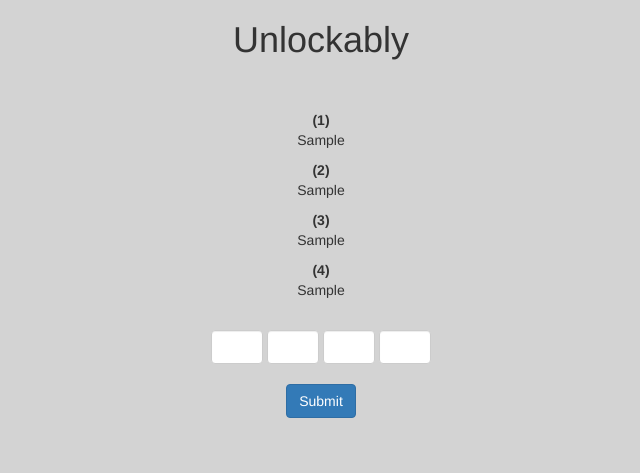
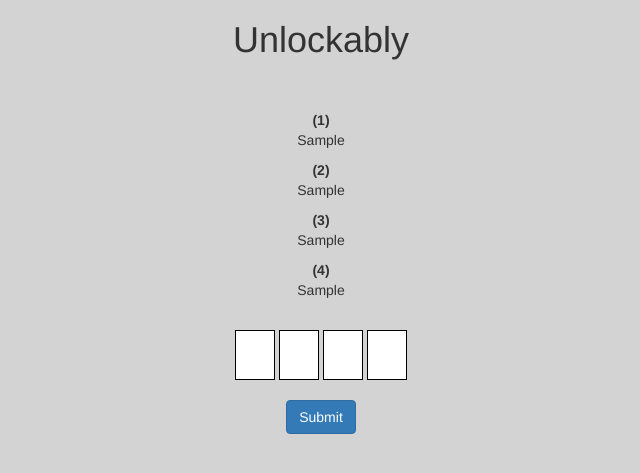
Before and after one commit to nheisler/unlockable, a Flask app: template templates/game_page.html in a window 1280 px wide. Shown: the top 473 px of the page, without its empty margins (319-959 px from the left). Run offline with Flask 2, Linux system fonts and the light colour scheme; the template is opened without the code that fills it: most values are stand-ins (such as "Sample title", 1, 10 or a date in 2020); parts of the project's set-up code (start-up, migrations or seed data) failed here and were passed over; some libraries are stand-ins or nearby versions.

Commit message:
Updated ui

```diff
--- a/index.py
+++ b/index.py
@@ -17,7 +17,6 @@ def setData():
     df = pandas.json_normalize(at.get('Clues')['records'])
     df = df[['fields.Value', 'fields.Hint']]
     df = df.rename(columns={"fields.Value": "value", "fields.Hint": "clue"})
-    print(df)
 
     index1 = random.randint(0, (len(df.index) - 1))
     index2 = random.randint(0, (len(df.index) - 1))
--- a/static/style.css
+++ b/static/style.css
@@ -0,0 +1,7 @@
+form#ios input[type=password]{
+    height: 50px;
+    width: 40px;
+    text-align: center;
+    font-size: 2em;
+    border: 1px solid #000;
+  }
--- a/templates/game_page.html
+++ b/templates/game_page.html
@@ -3,6 +3,7 @@
 <head>
     <meta charset="utf-8">
     <meta name="viewport" content="width=device-width, initial-scale=1">
+    <link rel="stylesheet" href="../static/style.css">
     <link rel="stylesheet" href="https://maxcdn.bootstrapcdn.com/bootstrap/3.4.1/css/bootstrap.min.css">
     <script src="https://ajax.googleapis.com/ajax/libs/jquery/3.6.0/jquery.min.js"></script>
     <script src="https://maxcdn.bootstrapcdn.com/bootstrap/3.4.1/js/bootstrap.min.js"></script>
@@ -25,12 +26,12 @@
   <p>{{ hint4 }}</p>
   </br>
 
-  <form autocomplete="off" class="form-inline" method="POST" action = "{{ url_for('solution_page') }}">
+  <form id="ios" autocomplete="off" method="POST" action = "{{ url_for('solution_page') }}">
         <input autocomplete="false" name="hidden" type="text" style="display:none;">
-        <input type="text" id="answer1" name="answer1" class="form-control" size="1">
-        <input type="text" id="answer2" name="answer2" class="form-control" size="1">
-        <input type="text" id="answer3" name="answer3" class="form-control" size="1">
-        <input type="text" id="answer4" name="answer4" class="form-control" size="1">
+        <input type="password" id="answer1" name="answer1" maxlength="1" onkeyup="moveOnMax(this,'answer2')">
+        <input type="password" id="answer2" name="answer2" maxlength="1" onkeyup="moveOnMax(this,'answer3')">
+        <input type="password" id="answer3" name="answer3" maxlength="1" onkeyup="moveOnMax(this,'answer4')">
+        <input type="password" id="answer4" name="answer4" maxlength="1">
     </br>
     </br>
     <input class='btn btn-primary' type='submit' value='Submit'/>
@@ -39,3 +40,11 @@
 
 </body>
 </html>
+
+<script type = "text/javascript">
+  moveOnMax =function (field, nextFieldID) {
+    if (field.value.length == 1) {
+        document.getElementById(nextFieldID).focus();
+    }
+  }
+</script>
--- a/templates/index.html
+++ b/templates/index.html
@@ -16,7 +16,7 @@
 <p>You find a treasure chest while exploring, but it is locked.</p>
 <p>Answer the questions to guess the 4 digit combination and open the chest</p>
 </br>
-<a class='btn btn-primary' href="{{ url_for('game_page') }}">Start</a>
+<a class='btn btn-primary' href="{{ url_for('game_page') }}">Play</a>
 </div>
 
 </body>
```
Also changed, not shown: clues.csv (deleted, +0 -21 lines).
